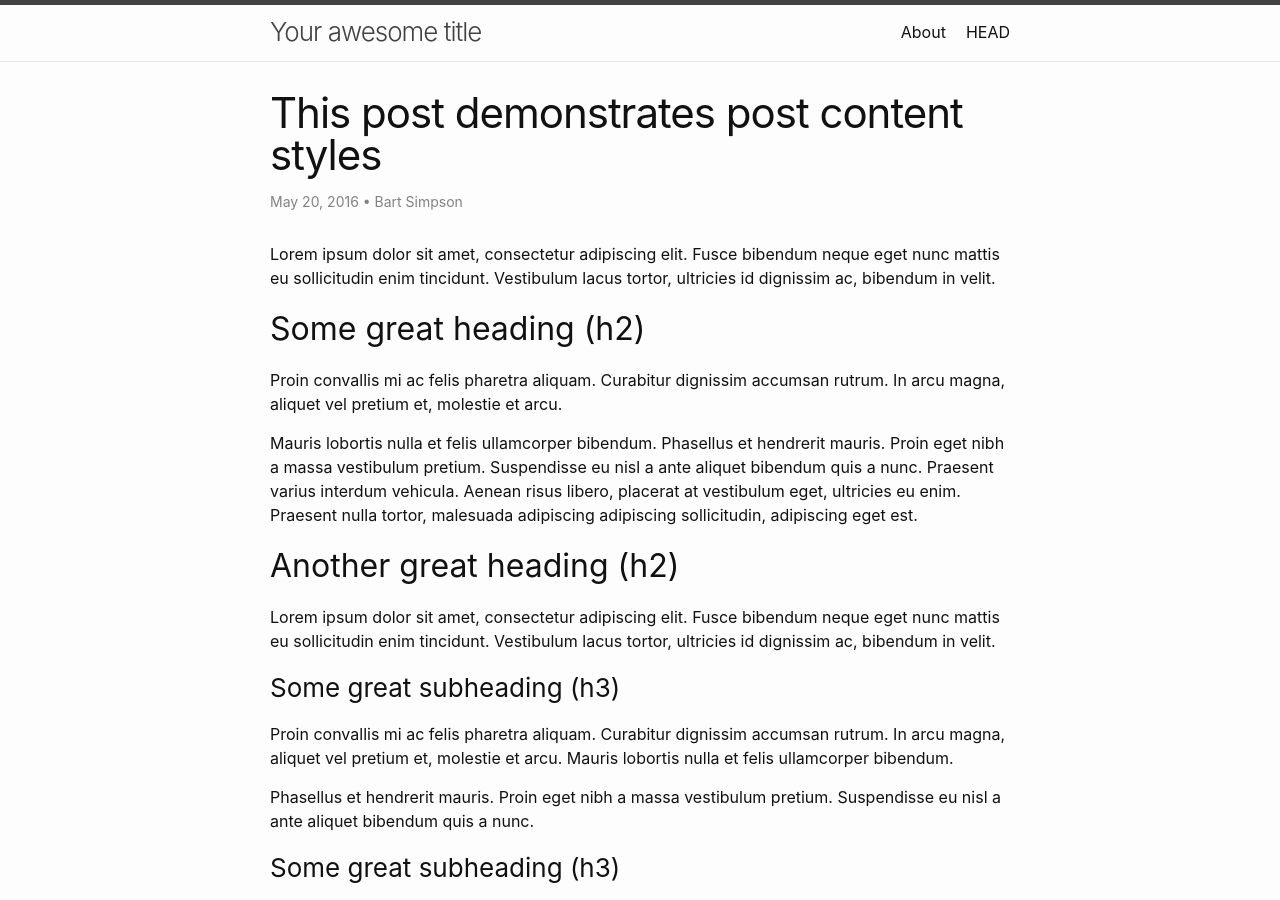
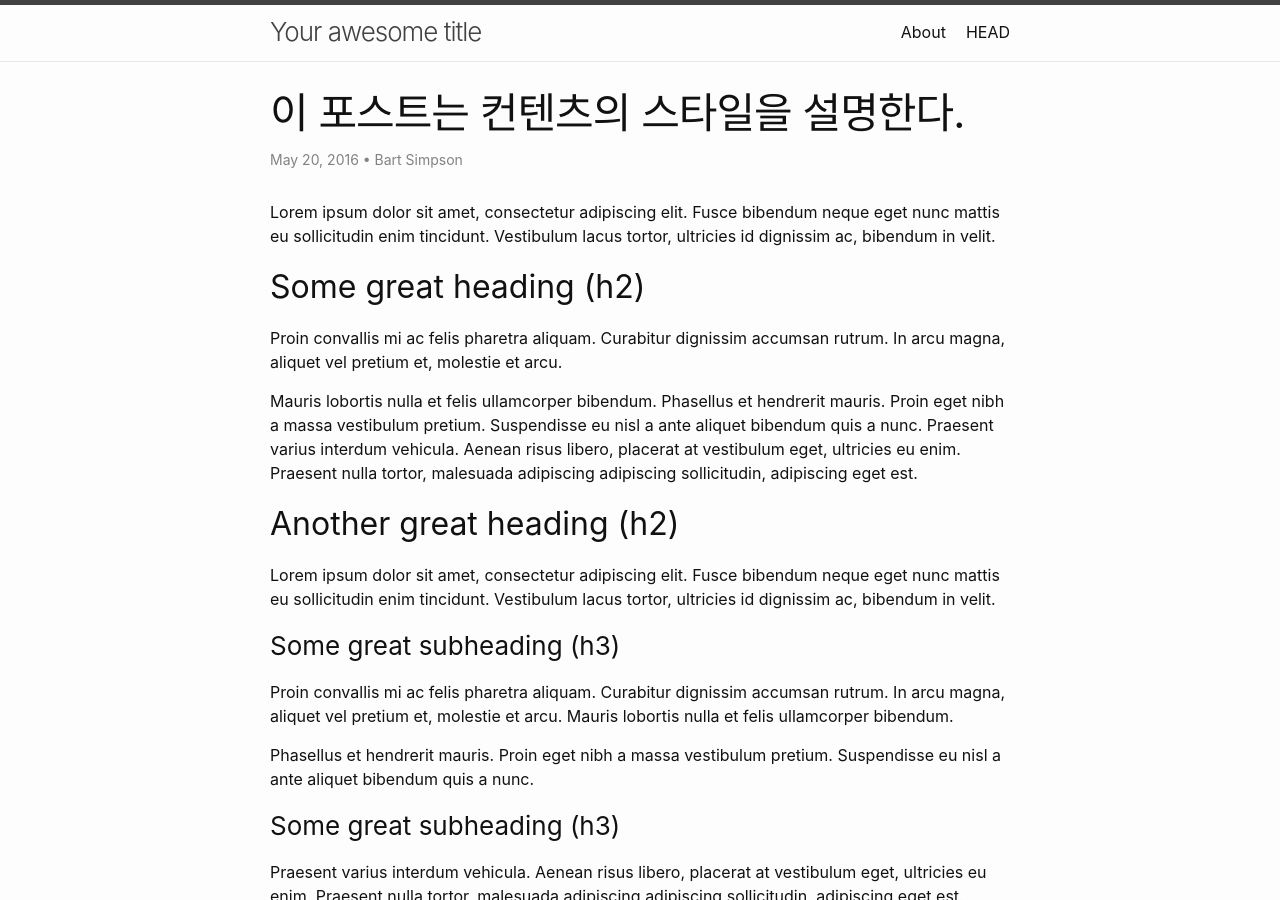
Before and after one commit to leegenuine/leegenuine.github.io, a Jekyll site: the page built from _posts/2016-05-20-this-post-demonstrates-post-content-styles.md, in a window 1280 px wide and 900 px high. Built offline with Jekyll 4.4.1, drawn with Linux system fonts in a browser that asks for light colours.

Commit message:
타이틀 수정

```diff
--- a/_posts/2016-05-20-this-post-demonstrates-post-content-styles.md
+++ b/_posts/2016-05-20-this-post-demonstrates-post-content-styles.md
@@ -1,6 +1,6 @@
 ---
 layout: post
-title: "This post demonstrates post content styles"
+title: "이 포스트는 컨텐츠의 스타일을 설명한다."
 categories: junk
 author: "Bart Simpson"
 meta: "Springfield"
```
